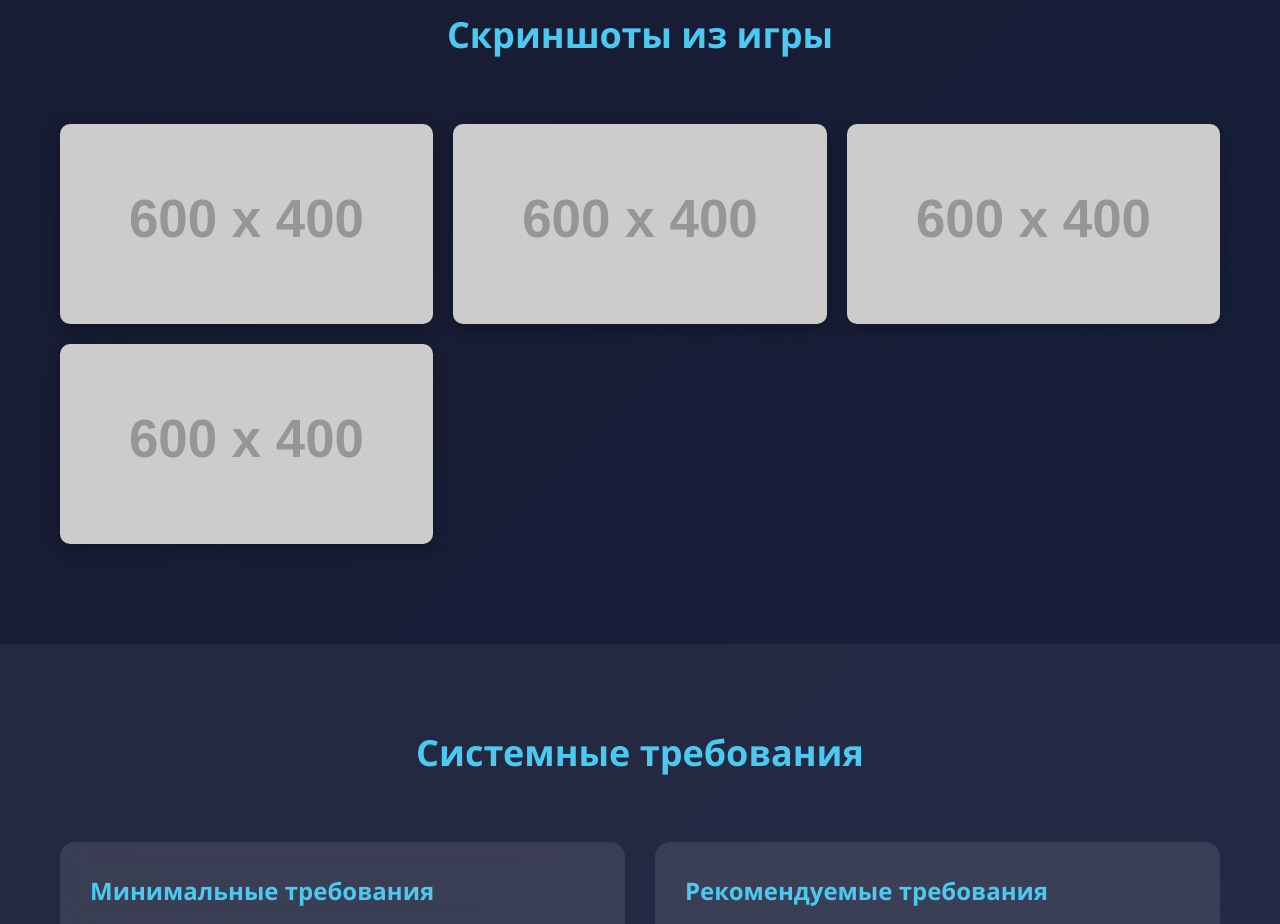
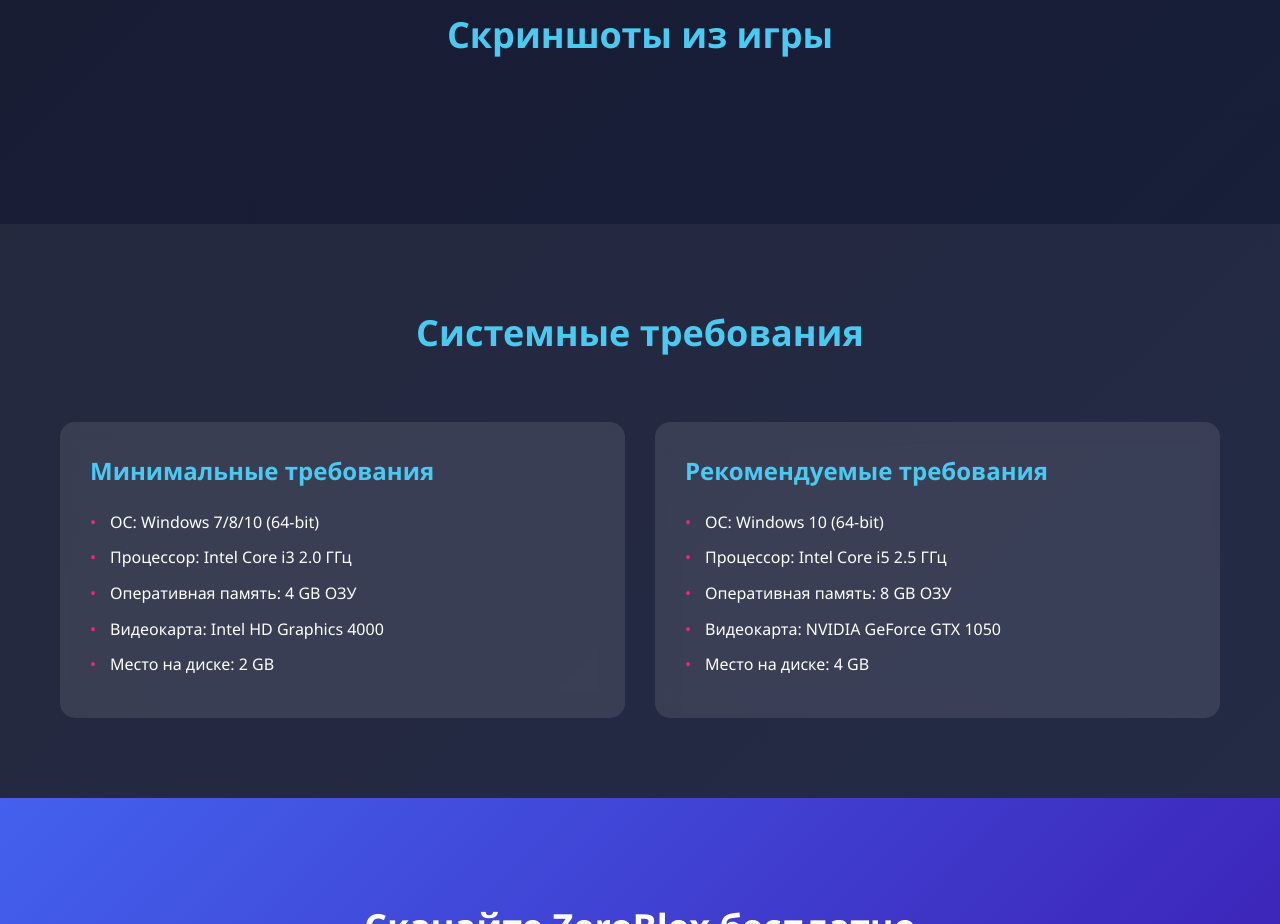
Before and after one commit to RobloMen/zeroblox, a plain HTML site: page index.html in a window 1280 px wide. Shown: the part 1660-2584 px from the top of the page. Drawn offline with Linux system fonts and the light colour scheme; placeholder pictures from the web are drawn by us.

Commit message:
Update index.html

```diff
--- a/index.html
+++ b/index.html
@@ -446,18 +446,7 @@
         <div class="container">
             <h2 class="section-title">Скриншоты из игры</h2>
             <div class="screenshots-grid">
-                <div class="screenshot">
-                    <img src="https://via.placeholder.com/600x400/1a1a2e/4cc9f0?text=ZeroBlox+Gameplay+1" alt="Игровой процесс ZeroBlox">
-                </div>
-                <div class="screenshot">
-                    <img src="https://via.placeholder.com/600x400/16213e/f72585?text=ZeroBlox+Gameplay+2" alt="Строительство в ZeroBlox">
-                </div>
-                <div class="screenshot">
-                    <img src="https://via.placeholder.com/600x400/0d0d1a/4361ee?text=ZeroBlox+Gameplay+3" alt="Исследование мира ZeroBlox">
-                </div>
-                <div class="screenshot">
-                    <img src="https://via.placeholder.com/600x400/1a1a2e/4cc9f0?text=ZeroBlox+Gameplay+4" alt="Мультиплеер в ZeroBlox">
-                </div>
+
             </div>
         </div>
     </section>
```
